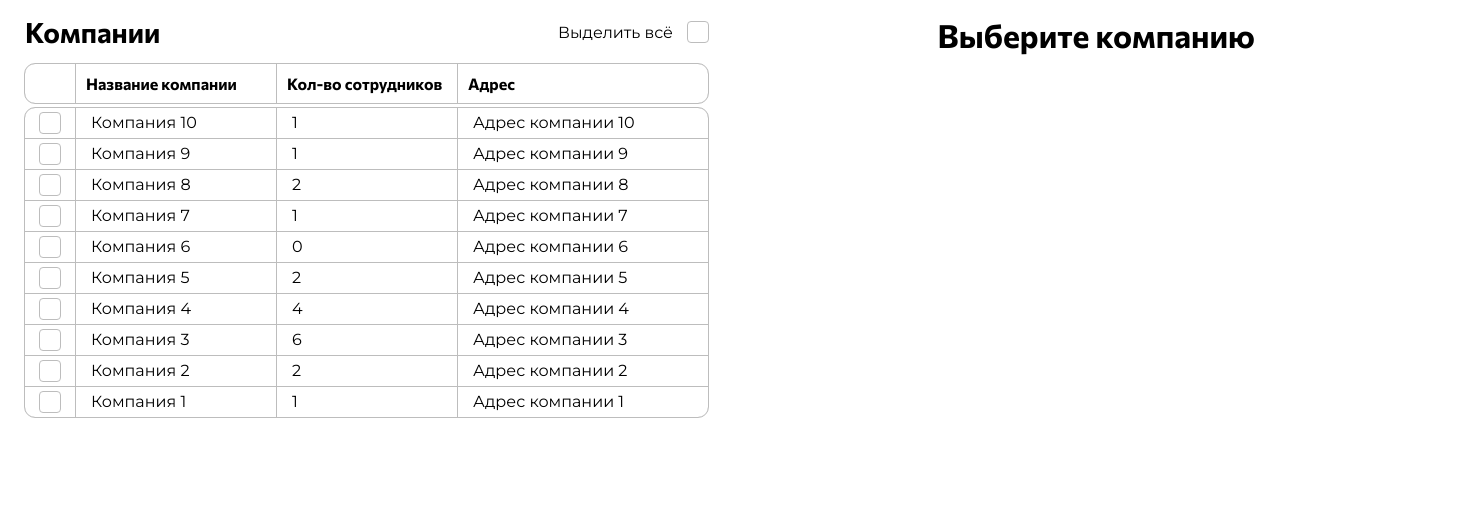
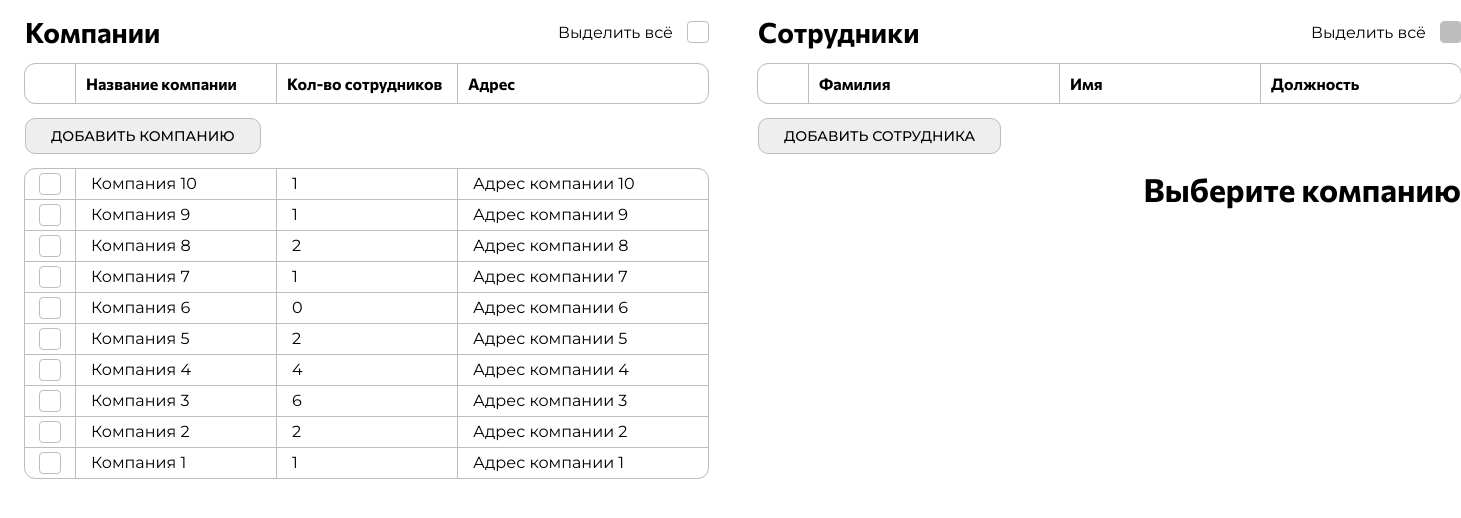
Before and after one commit to mrreads/adept-test, a React (Create React App) app: page / in a window 1280 px wide. Shown: the top 518 px of the page, 1461 px wide, since content can reach past the window. Built offline with nearby package versions, Linux system fonts and the light colour scheme.

Commit message:
add company | worker

```diff
--- a/src/components/CompaniesTable/index.js
+++ b/src/components/CompaniesTable/index.js
@@ -1,5 +1,6 @@
 import React, { useEffect, useState } from 'react';
-import { useSelector } from 'react-redux'
+import { useSelector, useDispatch  } from 'react-redux'
+import { add } from '../../store/slices/companiesSlice';
 
 import Checkbox from '../Checkbox';
 import './index.scss';
@@ -7,6 +8,7 @@ import './index.scss';
 function CompaniesTable({selectedCompanies, setSelectedCompanies}) {
   const companies = useSelector((state) => state.companies.list);
   const workers = useSelector((state) => state.workers.list);
+  const dispatch = useDispatch();
 
   const handleCompany = (bool, id) => {
     if (bool)
@@ -48,6 +50,11 @@ function CompaniesTable({selectedCompanies, setSelectedCompanies}) {
         <p className="table__item"> Адрес </p>
       </div>
 
+      <div className='table-control'>
+        <button className="table__button" onClick={() => dispatch(add())}> Добавить компанию </button>
+      </div>
+
+
       <div className="table">
 
         {
--- a/src/components/WorkersTable/index.js
+++ b/src/components/WorkersTable/index.js
@@ -1,11 +1,15 @@
 import React, { useEffect, useState } from 'react';
-import { useSelector } from 'react-redux'
+import { useSelector, useDispatch } from 'react-redux'
+import { add } from '../../store/slices/workersSlice';
 
 import Checkbox from '../Checkbox';
 import './index.scss';
 
 function WorkersTable({ selectedCompanies }) {
-  const workers = useSelector((state) => state.workers.list)
+  const workers = useSelector((state) => state.workers.list);
+  const inc = useSelector((state) => state.companies.inc);
+  const dispatch = useDispatch();
+
   const [filteredWorkers, setFilteredWorkers] = useState([]);
   useEffect(() => {
     setFilteredWorkers(workers.filter(w => selectedCompanies.indexOf(w.company) >= 0 ? w : null));
@@ -42,9 +46,8 @@ function WorkersTable({ selectedCompanies }) {
   return (
     <div className='workers-table'>
 
-      { (filteredWorkers.length <= 0) ? <h1 style={{ textAlign: 'right' }}> Выберите компанию </h1> : (
 
-      <>
+
       <div className='workers-header'>
         <p className='workers-header__title'>Сотрудники</p>
 
@@ -59,12 +62,17 @@ function WorkersTable({ selectedCompanies }) {
         <p className="table__item"> Должность </p>
       </div>
 
+      <div className='table-control'>
+        <button className="table__button" onClick={() => dispatch(add(inc))}> Добавить сотрудника </button>
+      </div>
+
+      { (filteredWorkers.length <= 0) ? <h1 style={{ textAlign: 'right' }}> Выберите компанию </h1> : (
       <div className="table">
       {
             filteredWorkers.map(worker => {
               return (
               <React.Fragment key={worker.id}>
-                    <div className="table__item" data-active={workerIsSelected(worker.id)} data-id={worker.id}>
+                  <div className="table__item" data-active={workerIsSelected(worker.id)} data-id={worker.id} data-company={worker.company}>
                     <Checkbox customToggle customStatus={workerIsSelected(worker.id)} callback={(e, value) => handleWorker(value, e.target.parentElement.dataset.id) } />
                   </div>
                   <p className="table__item"> {worker.name} </p>
@@ -74,7 +82,7 @@ function WorkersTable({ selectedCompanies }) {
             })
           }
       </div>
-      </> )}
+      )}
 
     </div>
   );
--- /dev/null
+++ b/src/config.js
@@ -0,0 +1,4 @@
+export default {
+    companyCount: 10,
+    workersCount: 20
+}
--- a/src/index.scss
+++ b/src/index.scss
@@ -1,4 +1,4 @@
-@import url('https://fonts.googleapis.com/css2?family=Commissioner:wght@500;700&family=Montserrat:wght@400;700&display=swap');
+@import url('https://fonts.googleapis.com/css2?family=Commissioner:wght@500;700&family=Montserrat:wght@400;500;700&display=swap');
 
 * {
   margin: 0;
@@ -10,7 +10,7 @@ html, body {
   height: 100%;
 }
 
-body {
+body, input, button, a, textarea {
   font-size: 16px;
   font-family: 'Montserrat', sans-serif;
 }
@@ -80,6 +80,26 @@ h1, h2, h3, h4, h6 {
 
       }
   }
+
+  &-control {
+    margin-top: 15px;
+    margin-bottom: 15px;
+  }
+  &__button {
+    font-size: 14px;
+    text-transform: uppercase;
+    cursor: pointer;
+    border-radius: 10px;
+    border: 1px solid #BDBDBD;
+    padding: 8px 25px;
+    font-weight: 500;
+    background-color: #EEEEEE;
+
+    transition: .3s all;
+    &:hover {
+      background-color: #BDBDBD;
+    }
+  }
 }
 
 .companies-table, .workers-table {
--- a/src/store/slices/companiesSlice.js
+++ b/src/store/slices/companiesSlice.js
@@ -1,5 +1,7 @@
 import { createSlice } from '@reduxjs/toolkit'
 import { nanoid } from '@reduxjs/toolkit'
+import config from './../../config';
+let { companyCount } = config;
 
 function generateCompanies(count) {
   for (let i = count; i > 0; i--)
@@ -14,22 +16,24 @@ function generateCompanies(count) {
 }
 
 const initialState = {
+  inc: companyCount,
   list: []
 }
 
-generateCompanies(10);
+generateCompanies(companyCount);
 
 export const companiesSlice = createSlice({
   name: 'companies',
   initialState,
   reducers: {
     add: (state, action) => {
+        state.inc++;
         let temp = {
-          'id': nanoid(),
-          'name': `Компания ${state.list.length + 1}`,
-          'address': `Адрес компании ${state.list.length + 1}`,
+          'id': state.inc,
+          'name': `Компания ${state.inc}`,
+          'address': `Адрес компании ${state.inc}`,
         }
-        state.list.push(temp);
+        state.list.unshift(temp);
     },
     remove: (state, action) => {
         state.list = state.list.filter(company => company.id !== action.payload.id);
--- a/src/store/slices/workersSlice.js
+++ b/src/store/slices/workersSlice.js
@@ -1,5 +1,8 @@
 import { createSlice } from '@reduxjs/toolkit'
 import { nanoid } from '@reduxjs/toolkit'
+import config from './../../config';
+let { workersCount, companyCount } = config;
+
 
 function generateWorkers(count) {
   for (let i = count; i > 0; i--)
@@ -9,31 +12,34 @@ function generateWorkers(count) {
       'surname': `Фамилия ${i}`,
       'name': `Имя ${i}`,
       'job': `Должность ${i}`,
-      'company': Math.floor(Math.random() * (10 - 1 + 1) + 1)
+      'company': Math.floor(Math.random() * (companyCount - 1 + 1) + 1)
     }
     initialState.list.push(temp);
   }
 }
 
 const initialState = {
+  inc: workersCount,
   list: []
 }
 
-generateWorkers(20);
+generateWorkers(workersCount);
 
 export const workersSlice = createSlice({
   name: 'workers',
   initialState,
   reducers: {
     add: (state, action) => {
+        state.inc++;
         let temp = {
           'id': nanoid(),
-          'surname': `Фамилия ${state.list.length + 1}`,
-          'name': `Имя ${state.list.length + 1}`,
-          'job': `Должность ${state.list.length + 1}`,
-          'company': Math.floor(Math.random() * (1000 - 1 + 1) + 1)
+          'surname': `Фамилия ${state.inc}`,
+          'name': `Имя ${state.inc}`,
+          'job': `Должность ${state.inc}`,
+          'company': Math.floor(Math.random() * (action.payload - 1 + 1) + 1)
         }
-        state.list.push(temp);
+        console.log(action.payload)
+        state.list.unshift(temp);
     },
     remove: (state, action) => {
         state.list = state.list.filter(worker => worker.id !== action.payload.id);
```
Lines whose indentation alone changed are shown as unchanged.
